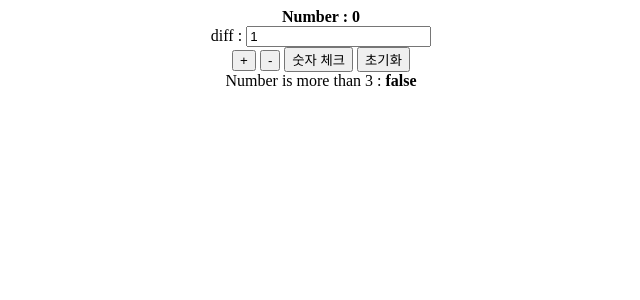
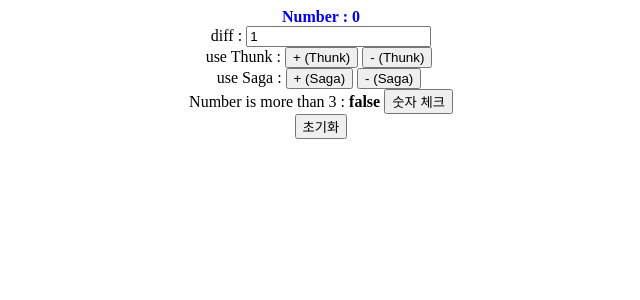
Before and after one commit to imki123/react-redux, a React (Create React App) app: page / in a window 1280 px wide. Shown: the top 300 px of the page, without its empty margins (319-959 px from the left). Built offline with nearby package versions, Linux system fonts and the light colour scheme.

Commit message:
fix style. npm i sass

```diff
--- a/package.json
+++ b/package.json
@@ -17,6 +17,7 @@
     "redux-logger": "3.0.6",
     "redux-saga": "1.1.3",
     "redux-thunk": "2.3.0",
+    "sass": "1.29.0",
     "web-vitals": "0.2.4"
   },
   "scripts": {
--- a/src/components/Counter.js
+++ b/src/components/Counter.js
@@ -1,22 +1,41 @@
 import React from "react"
+import "./Counter.scss"
 
 function Counter(props) {
-  const {number, onSetDiff, diff, onIncrease, onDecrease, onCheck, onInit, checkResult} = props
+  const {
+    number,
+    onSetDiff,
+    diff,
+    onIncreaseThunk,
+    onDecreaseThunk,
+    onIncreaseSaga,
+    onDecreaseSaga,
+    onCheck,
+    onInit,
+    checkResult,
+  } = props
+
   return (
     <div className='counter'>
-      <div style={{ fontSzie: "2rem", fontWeight: "bold" }}>
-        Number : {number}
-      </div>
+      <div className='number'>Number : {number}</div>
       <div>
         diff : <input onChange={onSetDiff} value={diff}></input>
       </div>
-      <button onClick={onIncrease}>+</button>&nbsp;
-      <button onClick={onDecrease}>-</button>&nbsp;
-      <button onClick={onCheck}>숫자 체크</button>&nbsp;
+      <div>
+        <span> use Thunk : </span>
+        <button onClick={onIncreaseThunk}>+ (Thunk)</button>&nbsp;
+        <button onClick={onDecreaseThunk}>- (Thunk)</button>&nbsp;
+      </div>
+      <div>
+        <span> use Saga : </span>
+        <button onClick={onIncreaseSaga}>+ (Saga)</button>&nbsp;
+        <button onClick={onDecreaseSaga}>- (Saga)</button>&nbsp;
+      </div>
+      <div>
+        Number is more than 3 : <b>{checkResult ? "true" : "false"}</b>&nbsp;
+        <button onClick={onCheck}>숫자 체크</button>
+      </div>
       <button onClick={onInit}>초기화</button>
-      <div>
-        Number is more than 3 : <b>{checkResult ? 'true' : 'false'}</b>
-      </div>
     </div>
   )
 }
--- /dev/null
+++ b/src/components/Counter.scss
@@ -0,0 +1,6 @@
+.counter {
+  & .number {
+    font-weight: bold;
+    color: blue;
+  }
+}
--- a/src/containers/CounterContainer.js
+++ b/src/containers/CounterContainer.js
@@ -4,7 +4,9 @@ import Counter from "../components/Counter"
 import {
   checkNumberThunk,
   decreaseAsync,
+  decreaseThunk,
   increaseAsync,
+  increaseThunk,
   init,
   setDiff,
 } from "../modules/counter"
@@ -17,10 +19,10 @@ function CounterContainer() {
   }))
 
   const dispatch = useDispatch()
-  // const onIncrease = () => dispatch(increase())
-  // const onDecrease = () => dispatch(decrease())
-  const onIncrease = () => dispatch(increaseAsync())
-  const onDecrease = () => dispatch(decreaseAsync())
+  const onIncreaseThunk = () => dispatch(increaseThunk())
+  const onDecreaseThunk = () => dispatch(decreaseThunk())
+  const onIncreaseSaga = () => dispatch(increaseAsync())
+  const onDecreaseSaga = () => dispatch(decreaseAsync())
   const onCheck = () => dispatch(checkNumberThunk())
   const onSetDiff = (e) => dispatch(setDiff(e.target.value))
   const onInit = () => dispatch(init())
@@ -30,8 +32,10 @@ function CounterContainer() {
       number={number}
       onSetDiff={onSetDiff}
       diff={diff}
-      onIncrease={onIncrease}
-      onDecrease={onDecrease}
+      onIncreaseThunk={onIncreaseThunk}
+      onDecreaseThunk={onDecreaseThunk}
+      onIncreaseSaga={onIncreaseSaga}
+      onDecreaseSaga={onDecreaseSaga}
       onCheck={onCheck}
       onInit={onInit}
       checkResult={checkResult}
```
Also changed, not shown: 1 other file (tests, documents, lock files or other folders).
